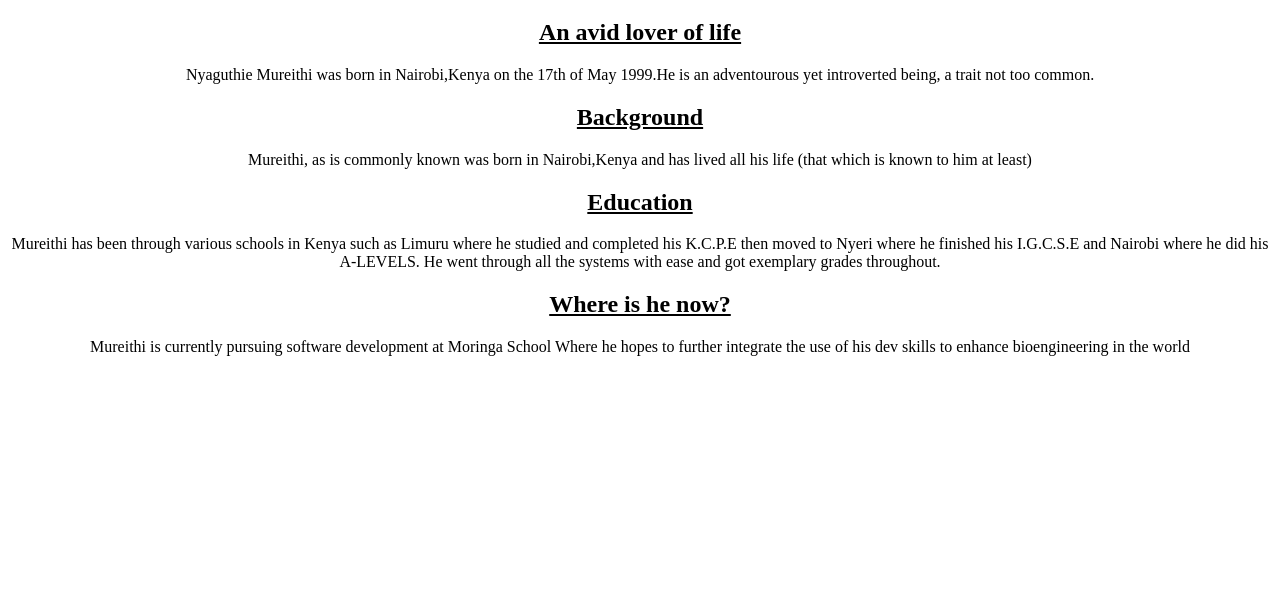
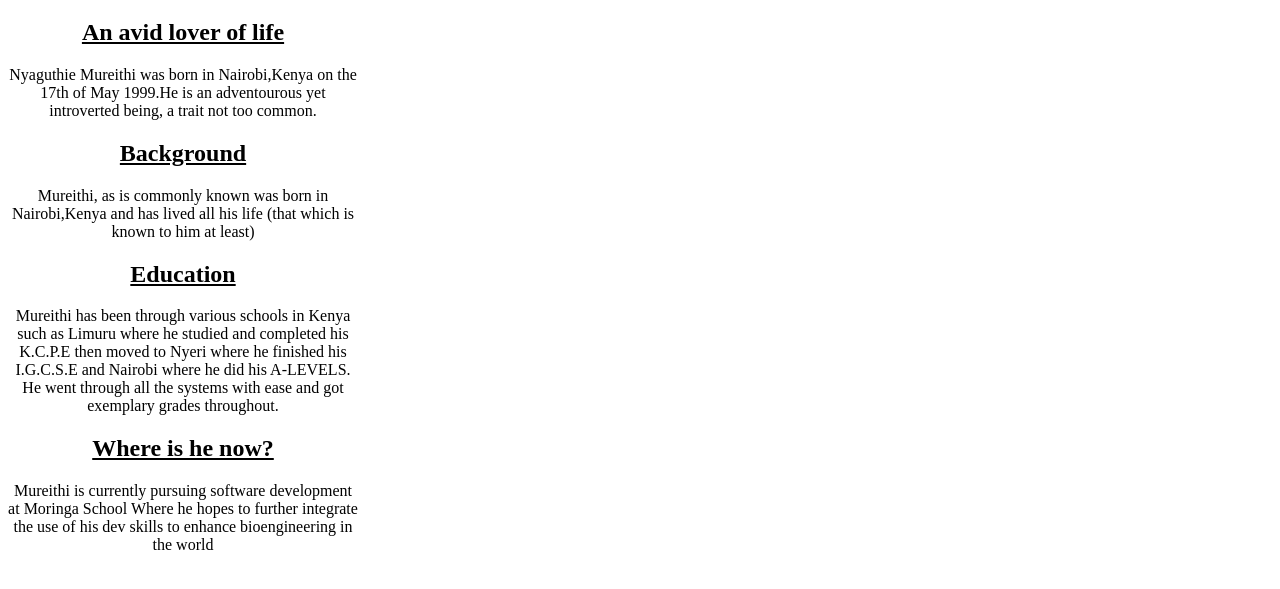
Before and after one commit to NYAGO-MUREITHI/my-portfolio, a plain HTML site: page index.html in a window 1280 px wide. Shown: the part 87-676 px from the top of the page. Drawn offline with Linux system fonts and the light colour scheme.

Commit message:
style width of class column

```diff
--- a/css/portfolio.css
+++ b/css/portfolio.css
@@ -12,5 +12,6 @@ p{
   text-align: center;
 }
 .column{
+        width: 350px
 
 }
```
